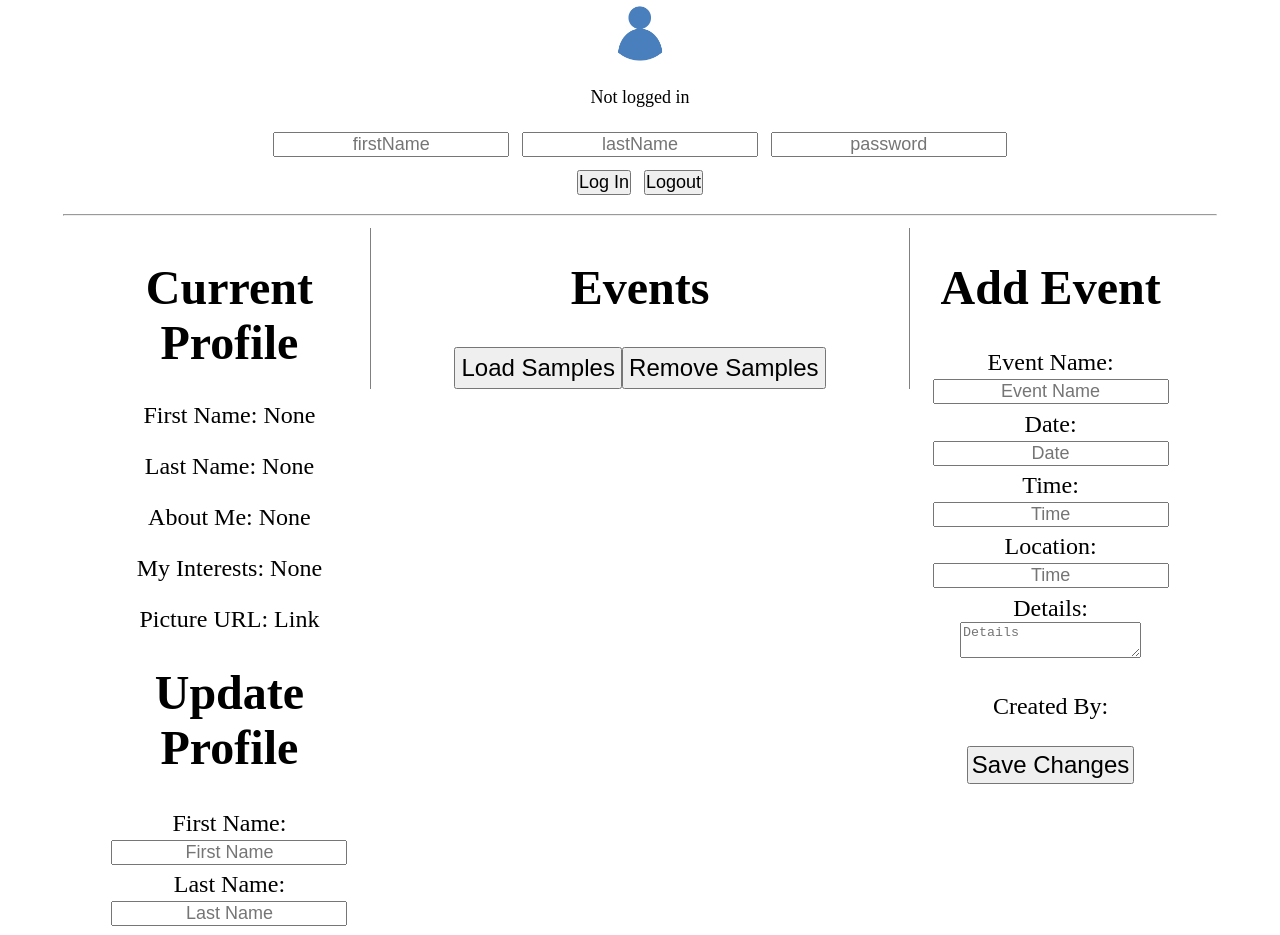
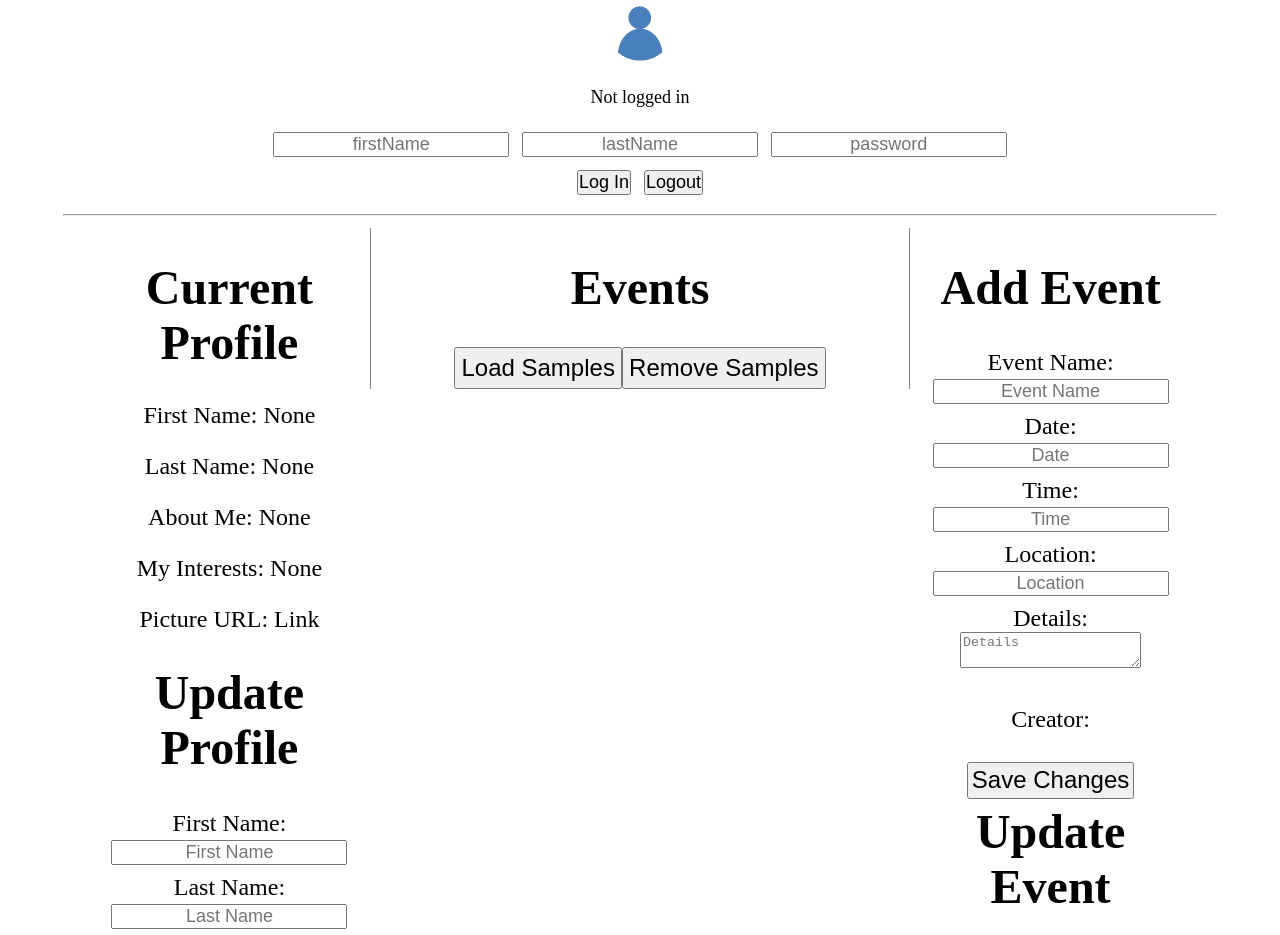
Before and after one commit to timOTdev/0028_respondez_app, a React (Create React App) app: page / in a window 1280 px wide. Shown: the top 935 px of the page. Built offline with nearby package versions, Linux system fonts and the light colour scheme.

Commit message:
Add feature to update events

```diff
--- a/src/AddEvent.js
+++ b/src/AddEvent.js
@@ -5,6 +5,7 @@ class AddEvent extends Component {
   constructor() {
     super();
     this.saveEvent = this.saveEvent.bind(this);
+    this.renderEvents = this.renderEvents.bind(this);
   }
 
   saveEvent(e) {
@@ -17,12 +18,35 @@ class AddEvent extends Component {
       time: this.time.value,
       location: this.location.value,
       details: this.details.value,
-      createdBy: this.createdBy.value,
+      creator: this.creator.value,
     }
 
     console.log(event);
     this.props.addEvent(event);
     this.formReset.reset();
+  }
+
+  handleChange(e, key) {
+    const event = this.props.eventsList[key];
+    const updatedEvent = {
+      ...event,
+      [e.target.name] : e.target.value
+    }
+    this.props.updateEvent(key, updatedEvent);
+  }
+
+  renderEvents(key) {
+    const event = this.props.eventsList[key];
+    return(
+      <div className="renderEvents" key={key}>
+          <input type="text" name="eventName" defaultValue={event.eventName} placeholder="Event Name" onChange={(e) => this.handleChange(e, key)} required />
+          <input type="text" name="date" defaultValue={event.date} placeholder="Date" onChange={(e) => this.handleChange(e, key)} required />
+          <input type="text" name="time" defaultValue={event.time} placeholder="Time" onChange={(e) => this.handleChange(e, key)} required />
+          <input type="text" name="location" defaultValue={event.location} placeholder="Location" onChange={(e) => this.handleChange(e, key)} required />
+          <textarea type="text" name="details" defaultValue={event.details} placeholder="Details" onChange={(e) => this.handleChange(e, key)} required />
+          <input type="text" name="creator" defaultValue={event.creator} placeholder="Creator" onChange={(e) => this.handleChange(e, key)} required/>
+      </div>
+    )
   }
 
   render() {
@@ -43,7 +67,7 @@ class AddEvent extends Component {
           </label>
 
           <label>Location:
-            <input type="text" ref={(input) => {this.location = input}} placeholder="Time" required />
+            <input type="text" ref={(input) => {this.location = input}} placeholder="Location" required />
           </label>
 
           <label>Details:
@@ -51,10 +75,15 @@ class AddEvent extends Component {
           </label>
 
           <label>
-            <p ref={(input) => {this.createdBy = input}}>Created By: {this.props.userProfile.firstName} {this.props.userProfile.lastName}</p>
+            <p ref={(input) => {this.creator = input}}>Creator: {this.props.userProfile.firstName} {this.props.userProfile.lastName}</p>
           </label>
           <button type="submit">Save Changes</button>
         </form>
+
+        <div className="renderEvents">
+          <h1>Update Event</h1>
+          {Object.keys(this.props.eventsList).map(this.renderEvents)}
+        </div>
       </div>
     );
   }
--- a/src/App.css
+++ b/src/App.css
@@ -52,6 +52,7 @@ header button, input {
 }
 
 /* Left */
+
 .profileForm > * {
   display: block;
   margin: 1%;
@@ -63,11 +64,15 @@ header button, input {
 /* Center */
 
 /* Right */
-.eventForm > * {
+
+.eventForm > *,
+.profileForm > *,
+.renderEvents > * {
   display: block;
-  margin: 1%;
   padding: 1%;
   text-align: center;
   margin: 0 auto;
+  margin-bottom: 1%;
 }
+
 /* Events */
--- a/src/App.js
+++ b/src/App.js
@@ -17,6 +17,7 @@ class App extends Component {
     this.loadEvents = this.loadEvents.bind(this);
     this.removeEvents = this.removeEvents.bind(this);
     this.updateProfile = this.updateProfile.bind(this);
+    this.updateEvent = this.updateEvent.bind(this);
     this.removeProfile = this.removeProfile.bind(this);
     this.addEvent = this.addEvent.bind(this);
     this.removeEvent = this.removeEvent.bind(this);
@@ -32,6 +33,12 @@ class App extends Component {
 
   updateProfile(profile) {
     this.setState({ userProfile: profile });
+  }
+
+  updateEvent(key, updatedEvent) {
+    const events = {...this.state.eventsList};
+    events[key] = updatedEvent;
+    this.setState({ eventsList: events});
   }
 
   removeProfile() {
@@ -59,8 +66,20 @@ class App extends Component {
     return (
       <BrowserRouter>
         <div>
-            <Header {...this.state} loadProfile={this.loadProfile} removeProfile={this.removeProfile} />
-            <Main {...this.state} loadEvents={this.loadEvents} removeEvents={this.removeEvents} updateProfile={this.updateProfile} addEvent={this.addEvent} removeEvent={this.removeEvent} />
+            <Header
+              {...this.state}
+              loadProfile={this.loadProfile}
+              removeProfile={this.removeProfile}
+            />
+            <Main
+              {...this.state}
+              loadEvents={this.loadEvents}
+              removeEvents={this.removeEvents}
+              updateProfile={this.updateProfile}
+              updateEvent={this.updateEvent}
+              addEvent={this.addEvent}
+              removeEvent={this.removeEvent}
+            />
         </div>
       </BrowserRouter>
     )
--- a/src/Event.js
+++ b/src/Event.js
@@ -10,7 +10,7 @@ class Event extends Component {
       <p>Time: {this.props.details.time}</p>
       <p>Location: {this.props.details.location}</p>
       <p>Details: {this.props.details.details}</p>
-      <p>CreatedBy: {this.props.details.createdBy}</p>
+      <p>Creator: {this.props.details.creator}</p>
 
       <button onClick={(e) => this.removeEvent(e)}>Remove Event</button>
       <hr id="divider" />
--- a/src/Main.js
+++ b/src/Main.js
@@ -16,7 +16,7 @@ class Main extends Component {
           <ShowEvents {...this.props} loadEvents={this.props.loadEvents} removeEvents={this.props.removeEvents} removeEvent={this.props.removeEvent} />
         </div>
         <div className="right">
-          <AddEvent {...this.props} addEvent={this.props.addEvent}/>
+          <AddEvent {...this.props} addEvent={this.props.addEvent} updateEvent={this.props.updateEvent}/>
         </div>
       </div>
 
--- a/src/ShowEvents.js
+++ b/src/ShowEvents.js
@@ -11,7 +11,7 @@ class ShowEvents extends Component {
           {
             Object
             .keys(this.props.eventsList)
-            .map(key => <Event {...this.props} key={key} details={this.props.eventsList[key]} removeEvent={this.props.removeEvent} />)
+            .map(key => <Event details={this.props.eventsList[key]} removeEvent={this.props.removeEvent} />)
           }
         </div>
         <button onClick={this.props.loadEvents}>Load Samples</button>
--- a/src/UpdateProfile.js
+++ b/src/UpdateProfile.js
@@ -26,10 +26,10 @@ class UpdateProfile extends Component {
 
   render() {
     return (
-      <div>
+      <div className="profileForm">
         <h1>Update Profile</h1>
 
-        <form className="profileForm" ref={(input) => this.formReset = input}  onSubmit={(e) => this.saveProfile(e)}>
+        <form ref={(input) => this.formReset = input}  onSubmit={(e) => this.saveProfile(e)}>
           <label>First Name:
             <input type="text" ref={(input) => {this.firstName = input}} placeholder="First Name" required />
           </label>
--- a/src/sampleEvents.js
+++ b/src/sampleEvents.js
@@ -1,11 +1,11 @@
 const sampleEvents = {
-  event11: {
-    eventName: "Code & Coffee #09",
-    date: "Saturday, December 2, 2017",
-    time: "12PM-3PM",
-    location: "Starbucks at One Loudoun",
-    details: "November sure went by quick, pretty soon it will be X-mas before you know it! Come hang out and code before Jan and Feb weather hits. We've been working on pushing through courses and building projects. Some of us trying to still apply for jobs too. Whatever you're working on, come on through! Come and go as you please, new friends welcome, and have a good time!",
-    createdBy: "Timothy Hoang"
+  event9: {
+    eventName: "FIELD TRIP: DC Networking Event",
+    date: "Sunday, November 11, 2017",
+    time: "11AM-4PM",
+    location: "Meet at Wiehle-Reston Metro, Event held in D.C.",
+    details: "Link to the MeetUp event here: https://www.meetup.com/ITprofessionals/events/244235345/. Hey guys, we're headed to a social/networking event for tech folks. We won't be having our Code and Coffee #08 this week obviously. 1) Leaving Wiehle-Reston East Metro station at 11AM 2) Arriving at Foggy-Bottom GWU station and walk over to the event 3) No specified end time for the event so I think we will stay until 3PM 4) Message me on PM or Flock if you need my phone number to link up",
+    creator: "Timothy Hoang"
   },
   event10: {
     eventName: "Code & Coffee #08",
@@ -13,15 +13,15 @@ const sampleEvents = {
     time: "12PM-3PM",
     location: "Starbucks at One Loudoun",
     details: "Happy Thanksgiving everyone! Come share company with us over some coffee. We thankful for this space and the people that make up FCCA. Come hang out with us and discuss whatever projects you're working on or just to talk tech! Stay short or long, make friends, and get coding!",
-    createdBy: "Timothy Hoang"
+    creator: "Timothy Hoang"
   },
-  event9: {
-    eventName: "FIELD TRIP: DC Networking Event",
-    date: "Sunday, November 11, 2017",
-    time: "11AM-4PM",
-    location: "Meet at Wiehle-Reston Metro, Event held in D.C.",
-    details: "Link to the MeetUp event here: https://www.meetup.com/ITprofessionals/events/244235345/. Hey guys, we're headed to a social/networking event for tech folks. We won't be having our Code and Coffee #08 this week obviously. 1) Leaving Wiehle-Reston East Metro station at 11AM 2) Arriving at Foggy-Bottom GWU station and walk over to the event 3) No specified end time for the event so I think we will stay until 3PM 4) Message me on PM or Flock if you need my phone number to link up",
-    createdBy: "Timothy Hoang"
+  event11: {
+    eventName: "Code & Coffee #09",
+    date: "Saturday, December 2, 2017",
+    time: "12PM-3PM",
+    location: "Starbucks at One Loudoun",
+    details: "November sure went by quick, pretty soon it will be X-mas before you know it! Come hang out and code before Jan and Feb weather hits. We've been working on pushing through courses and building projects. Some of us trying to still apply for jobs too. Whatever you're working on, come on through! Come and go as you please, new friends welcome, and have a good time!",
+    creator: "Timothy Hoang"
   }
 }
 
```
